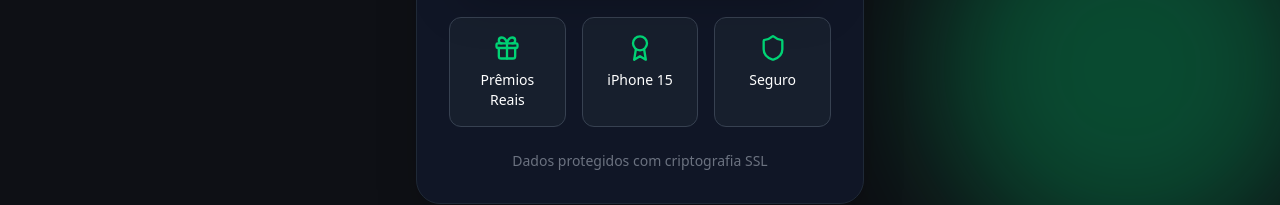
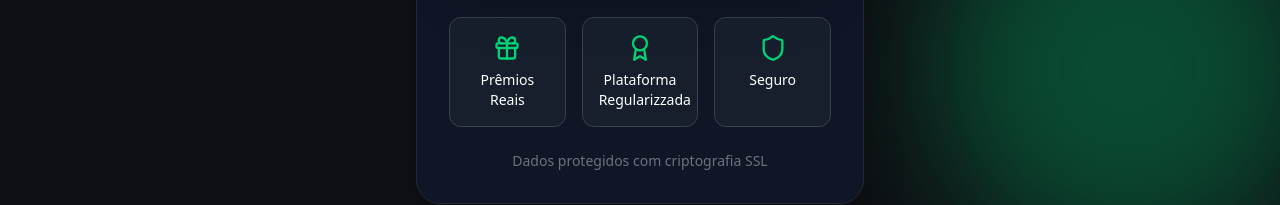
Before and after one commit to FPFAVILA/raspadinhabet, a React (Vite) app: page /cadastro in a window 1280 px wide. Shown: the part 661-866 px from the top of the page. Built offline with nearby package versions, Linux system fonts and the light colour scheme.

Commit message:
Updated RegistrationForm.tsx

```diff
--- a/src/components/RegistrationForm.tsx
+++ b/src/components/RegistrationForm.tsx
@@ -351,7 +351,7 @@ export const RegistrationForm: React.FC<RegistrationFormProps> = ({ onRegister }
               </div>
               <div className="text-center p-4 bg-gray-800/50 rounded-xl border border-gray-700">
                 <Award className="w-7 h-7 text-accent mx-auto mb-2" />
-                <div className="text-white text-sm font-medium">iPhone 15</div>
+                <div className="text-white text-sm font-medium">Plataforma Regularizzada</div>
               </div>
               <div className="text-center p-4 bg-gray-800/50 rounded-xl border border-gray-700">
                 <Shield className="w-7 h-7 text-accent mx-auto mb-2" />
```
